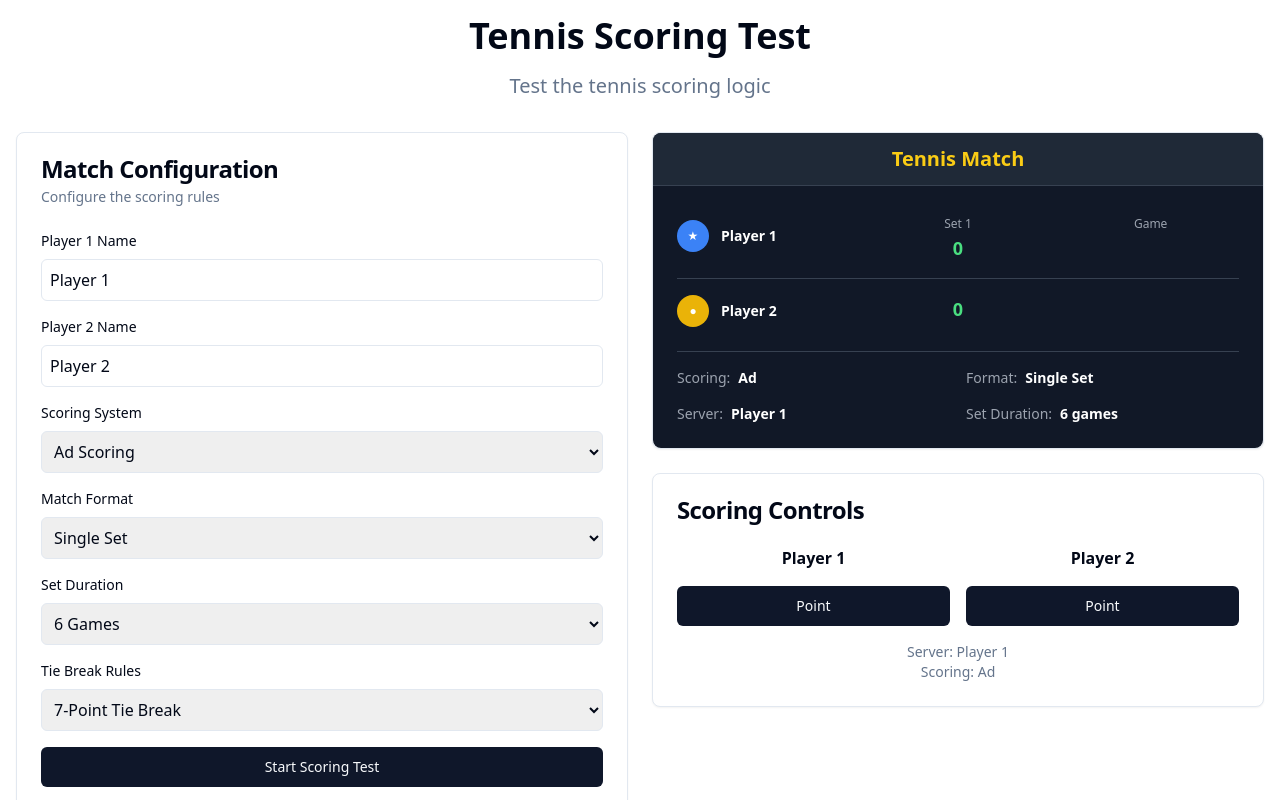
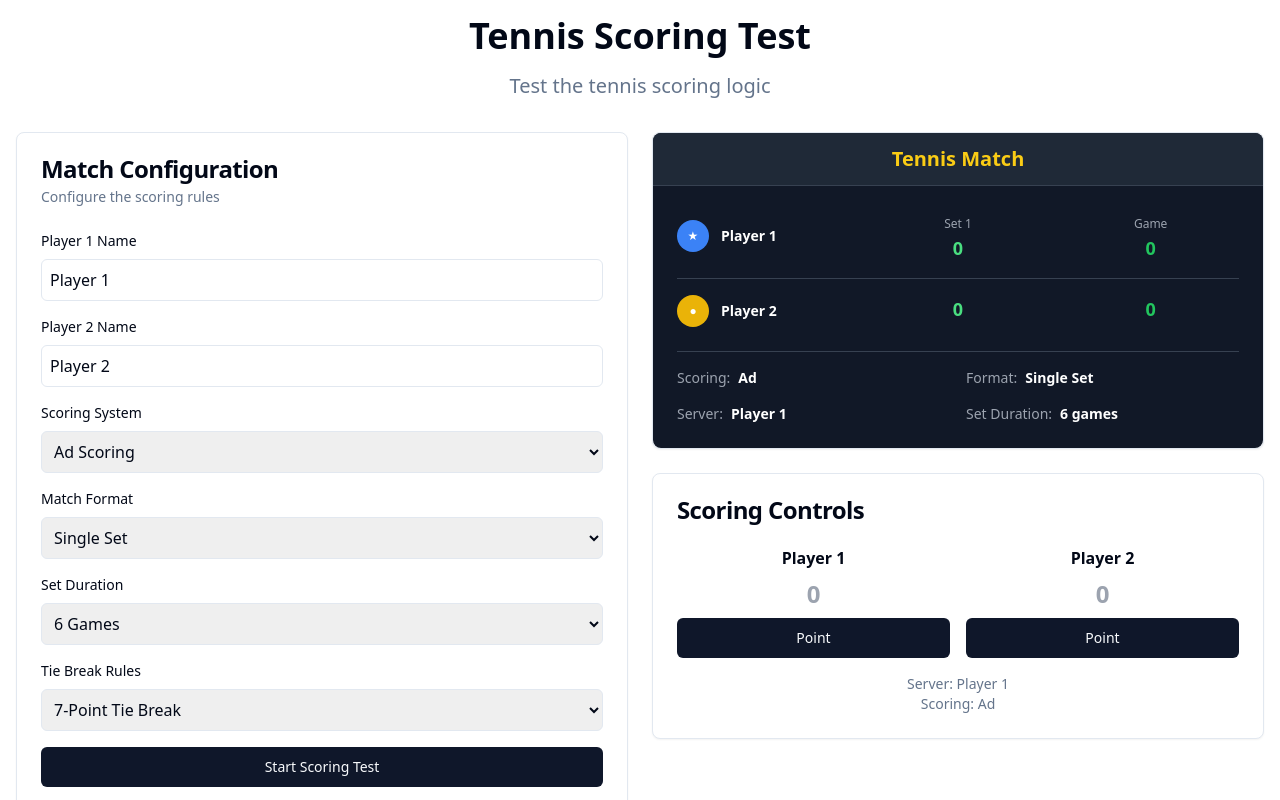
Before and after one commit to paulcham/tennis-score-sharer, a React (Create React App) app: page / in a window 1280 px wide. Both pictures are taken after a click on the button "Start Scoring Test". Shown: the top 800 px of the page. Built offline with nearby package versions, Linux system fonts and the light colour scheme.

Commit message:
Fix game score display: show 0 at start, blank only when opponent has Ad

```diff
--- a/src/components/scoring/GameScorer.tsx
+++ b/src/components/scoring/GameScorer.tsx
@@ -86,8 +86,12 @@ const GameScorer: React.FC<GameScorerProps> = ({ config }) => {
     }
   };
 
-  const formatPoint = (point: number | string): string => {
-    if (point === 0) return '';
+  const formatPoint = (point: number | string, opponentPoint?: number | string): string => {
+    if (point === 0) {
+      // Show blank only if opponent has advantage
+      if (opponentPoint === 'advantage') return '';
+      return '0';
+    }
     if (point === 15) return '15';
     if (point === 30) return '30';
     if (point === 40) return '40';
@@ -99,6 +103,7 @@ const GameScorer: React.FC<GameScorerProps> = ({ config }) => {
   const getPointColor = (point: number | string): string => {
     if (point === 'advantage') return 'text-green-600 font-bold';
     if (point === 'game') return 'text-green-700 font-bold text-lg';
+    if (point === 0) return 'text-gray-400'; // Dimmed for blank during advantage
     return '';
   };
 
@@ -122,7 +127,7 @@ const GameScorer: React.FC<GameScorerProps> = ({ config }) => {
             <div className="text-center">
               <h3 className="font-semibold mb-2">{config.player1Name}</h3>
               <div className={`text-2xl font-bold ${getPointColor(gameScore.player1Points)}`}>
-                {formatPoint(gameScore.player1Points)}
+                {formatPoint(gameScore.player1Points, gameScore.player2Points)}
               </div>
               <Button
                 onClick={() => handlePoint('player1')}
@@ -134,7 +139,7 @@ const GameScorer: React.FC<GameScorerProps> = ({ config }) => {
             <div className="text-center">
               <h3 className="font-semibold mb-2">{config.player2Name}</h3>
               <div className={`text-2xl font-bold ${getPointColor(gameScore.player2Points)}`}>
-                {formatPoint(gameScore.player2Points)}
+                {formatPoint(gameScore.player2Points, gameScore.player1Points)}
               </div>
               <Button
                 onClick={() => handlePoint('player2')}
--- a/src/components/scoring/Scoreboard.tsx
+++ b/src/components/scoring/Scoreboard.tsx
@@ -10,8 +10,12 @@ interface ScoreboardProps {
 }
 
 const Scoreboard: React.FC<ScoreboardProps> = ({ config, currentGameScore, sets, currentSet }) => {
-  const formatPoint = (point: number | string): string => {
-    if (point === 0) return '';
+  const formatPoint = (point: number | string, opponentPoint?: number | string): string => {
+    if (point === 0) {
+      // Show blank only if opponent has advantage
+      if (opponentPoint === 'advantage') return '';
+      return '0';
+    }
     if (point === 15) return '15';
     if (point === 30) return '30';
     if (point === 40) return '40';
@@ -97,7 +101,7 @@ const Scoreboard: React.FC<ScoreboardProps> = ({ config, currentGameScore, sets,
               <div className="text-center">
                 <span className="text-xs text-gray-400">Game</span>
                 <div className={`text-lg font-bold ${getPointColor(currentGameScore.player1Points)}`}>
-                  {formatPoint(currentGameScore.player1Points)}
+                  {formatPoint(currentGameScore.player1Points, currentGameScore.player2Points)}
                 </div>
               </div>
             </div>
@@ -116,7 +120,7 @@ const Scoreboard: React.FC<ScoreboardProps> = ({ config, currentGameScore, sets,
               {renderSetColumnsPlayer2()}
               <div className="text-center">
                 <div className={`text-lg font-bold ${getPointColor(currentGameScore.player2Points)}`}>
-                  {formatPoint(currentGameScore.player2Points)}
+                  {formatPoint(currentGameScore.player2Points, currentGameScore.player1Points)}
                 </div>
               </div>
             </div>
```
